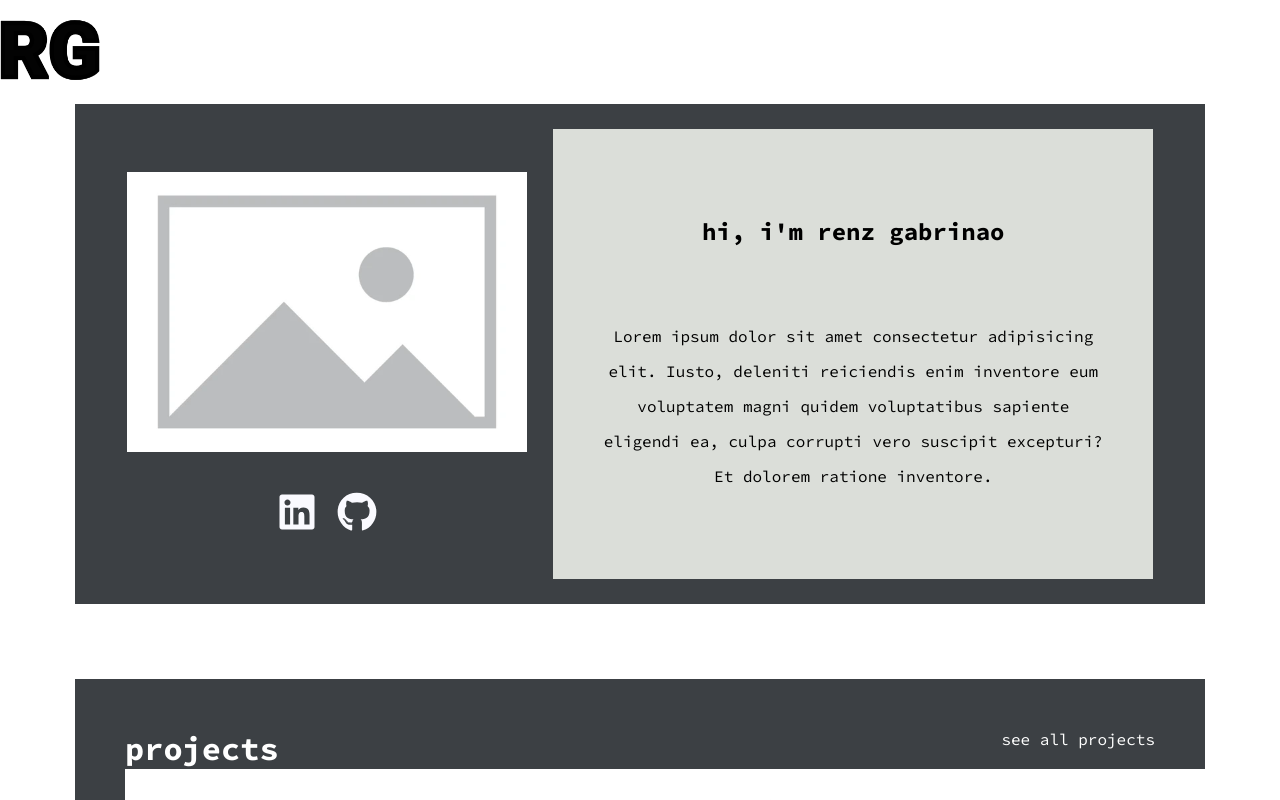
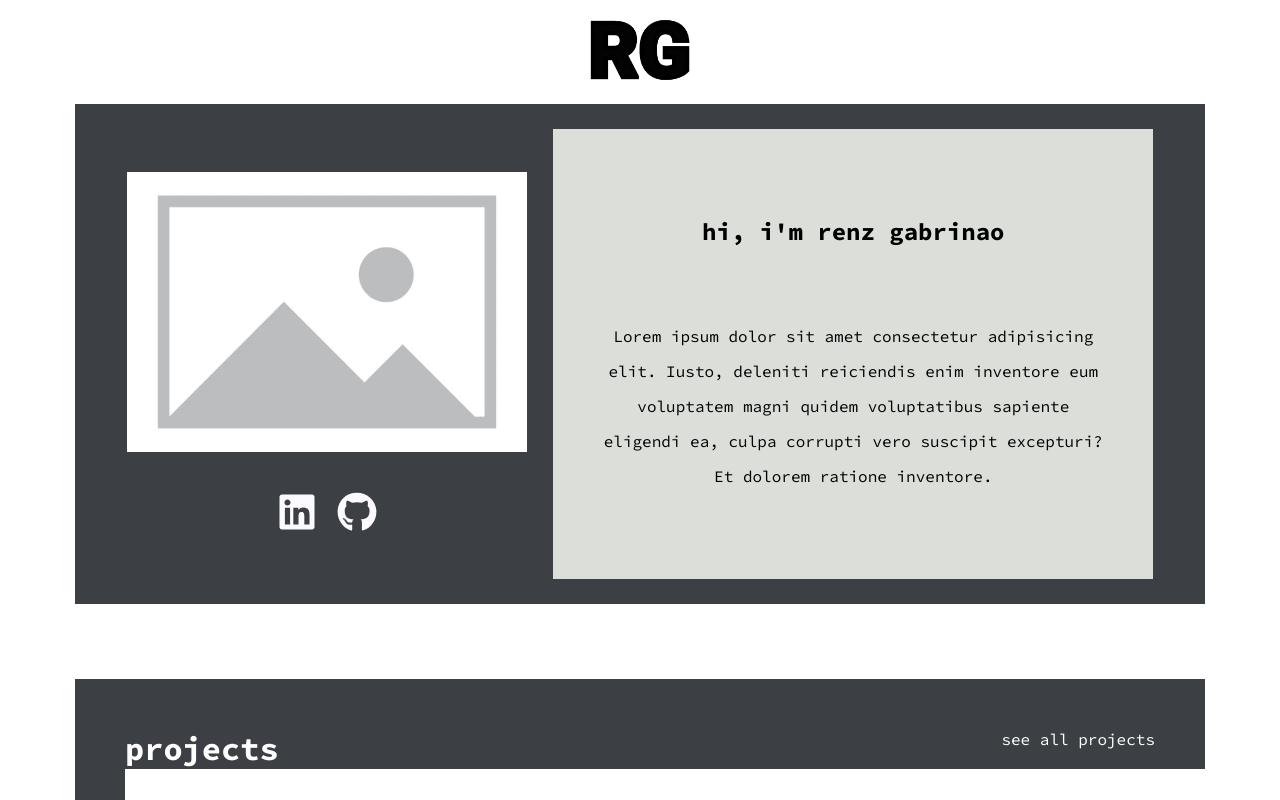
Before and after one commit to renzgabrinao/renzgabrinao.github.io, a React (Vite) app: page / in a window 1280 px wide. Shown: the top 800 px of the page. Built offline with nearby package versions, Linux system fonts and the light colour scheme.

Commit message:
add styling to nav bar.

```diff
--- a/src/components/Nav/Nav.css
+++ b/src/components/Nav/Nav.css
@@ -1,3 +1,9 @@
+.nav {
+  display: flex;
+  flex-direction: row;
+  justify-content: center;
+}
+
 .nav img {
   width: 100px;
   height: 100px;
```
